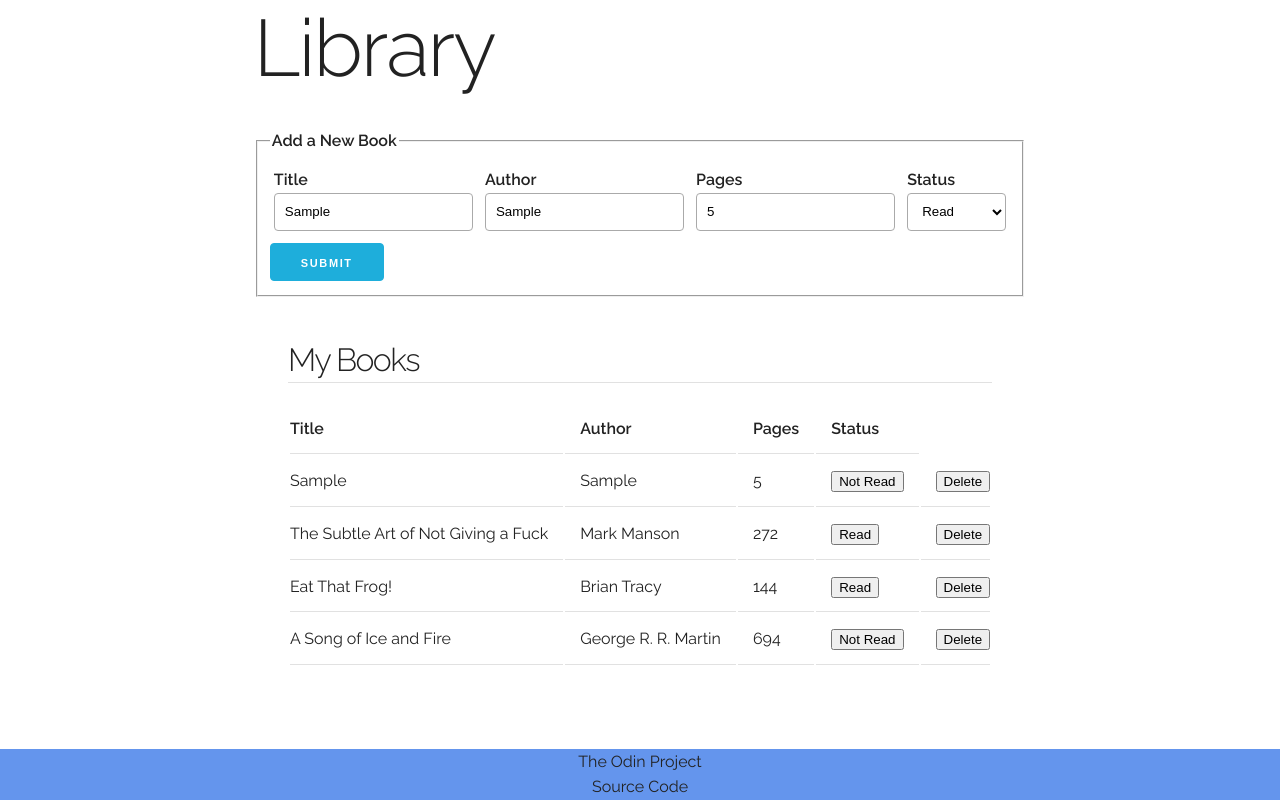
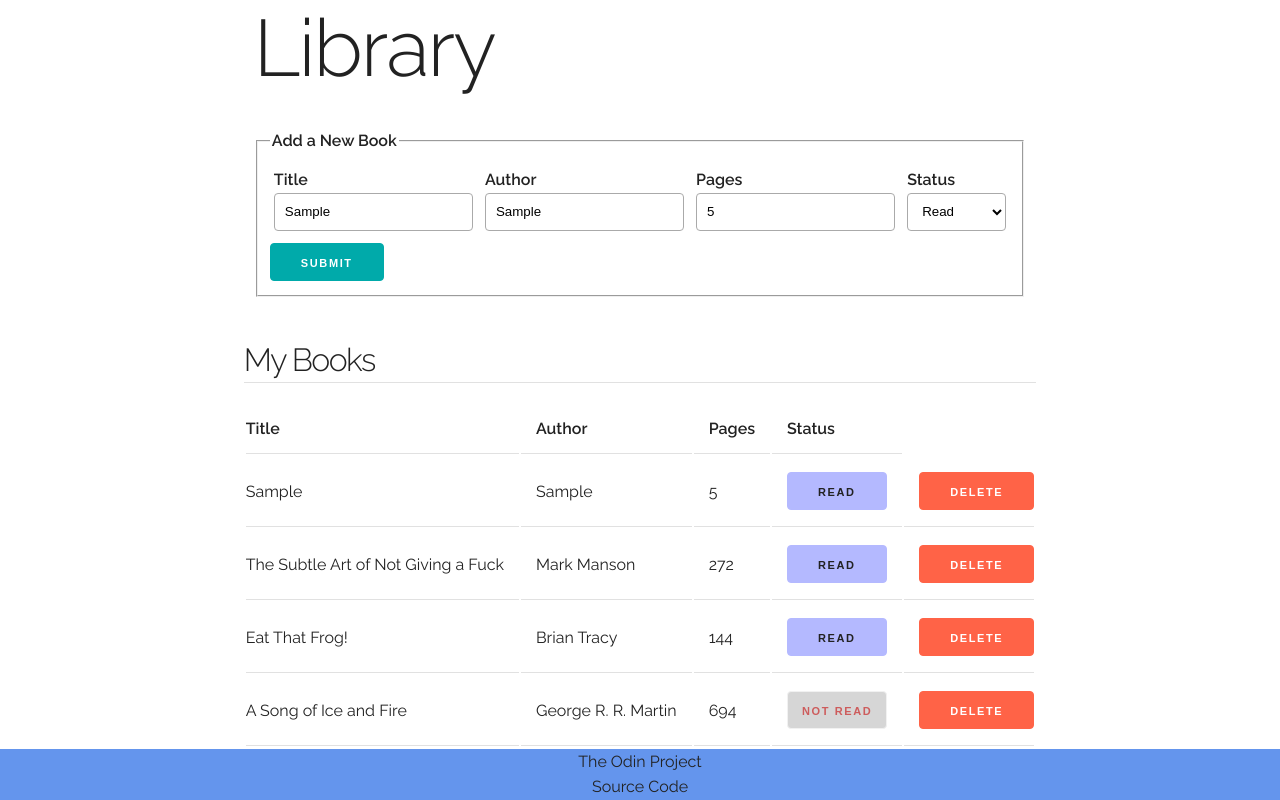
Before and after one commit to victorbenedict/Project-Library, a plain HTML site: page index.html in a window 1280 px wide. Both pictures are taken after typing "Sample", "Sample", "5" into the empty fields and a click on the input "Submit". Drawn offline with Linux system fonts and the light colour scheme.

Commit message:
Add delete and read feature

```diff
--- a/script.js
+++ b/script.js
@@ -26,28 +26,34 @@ function addBookToLibrary() {
   const title =  document.getElementById('title').value;
   const author = document.getElementById('author').value;
   const pages = document.getElementById('pages').value;
-  const status = document.getElementById('status').value;
+  const status = document.getElementById('status').value == 'Read' ? true:false;
   const newBook = new Book(title, author, pages, status);
   myLibrary.push(newBook);
   cl(myLibrary)
+  cl(newBook)
 }
 
 function render() {
+
   tablebody.innerHTML = "";
   myLibrary.forEach((book, index) => {
+    const statusText = `${book.status == true ? 'Read':'Not Read'}`
+    const statusClass = `${book.status == true ? 'Read':'NotRead'}`
+
     cl(book,index)
     const htmlBook = `
       <tr>
         <td>${book.title}</td>
         <td>${book.author}</td>
         <td>${book.pages}</td>
-        <td><button id="btn_status book-${index}">${book.status == true ? 'Read':'Not Read'}</button></td>
-        <td><button id="btn_delete book-${index}">Delete</button></td>
+        <td><button class="btn_status ${statusClass}" onClick = "changeStatus(${index})">${statusText}</button></td>
+        <td><button class="btn_delete" onClick = "deleteBook(${index})">Delete</button></td>
       </tr>
       `;
            tablebody.insertAdjacentHTML("afterbegin", htmlBook);
     cl('render')
   });
+
 };
 
 form.addEventListener('submit', (event) => {
@@ -57,4 +63,19 @@ form.addEventListener('submit', (event) => {
   render();
 });
 
+
+function changeStatus(index){
+  myLibrary[index].status = myLibrary[index].status == true ? false:true;
+  render();
+}
+
+function deleteBook(index){
+  let text = `Are you sure to delete "${myLibrary[index].title}"?`;
+  if (confirm(text) == true) {
+    myLibrary.splice(index, 1);
+    render();
+  }
+
+}
+
 render();
--- a/style.css
+++ b/style.css
@@ -33,7 +33,7 @@ form div {
   display: inline-block;
   padding: 0 4px 0 4px;
 }
-
+button,
 input[type="submit"] {
   display: block;
   height: 38px;
@@ -47,9 +47,9 @@ input[type="submit"] {
   text-transform: uppercase;
   text-decoration: none;
   white-space: nowrap;
-  background-color: #33C3F0;
+  background-color: teal;
   border-radius: 4px;
-  border: 1px solid #33C3F0;
+  border: 1px solid teal;
   cursor: pointer;
   box-sizing: border-box;
   margin-top: 4px;
@@ -59,8 +59,8 @@ input[type="submit"] {
 input[type="submit"]:hover,
 input[type="submit"]:focus{
   color: #FFF;
-  background-color: #1EAEDB;
-  border-color: #1EAEDB;
+  background-color: rgb(0, 170, 170);
+  border-color: rgb(0, 170, 170);
 }
 
 input[type="number"],
@@ -103,13 +103,33 @@ td:last-child {
   main {
     flex-grow: 1;
 }
+
+.btn_status {
+  color: #222;
+  background-color: rgb(180, 185, 255);
+  border-color: rgb(180, 185, 255);
+}
+
+.btn_status.NotRead{
+  color: indianred;
+  background-color: rgb(214, 214, 214);
+  border-color:rgb(241, 241, 241);
+  padding: 0px 14px 0px 14px;
+}
+
+
+.btn_delete {
+  border-color: tomato;
+  background-color: tomato;
+}
+
 a {
   color: #222;
   text-decoration: none;
 }
 
 a:hover {
-  color: #0FA0CE;
+  color: #3d3d3d;
   outline: 0;
   text-decoration: underline;
 }
```
Also changed, not shown: styles.css (added).
